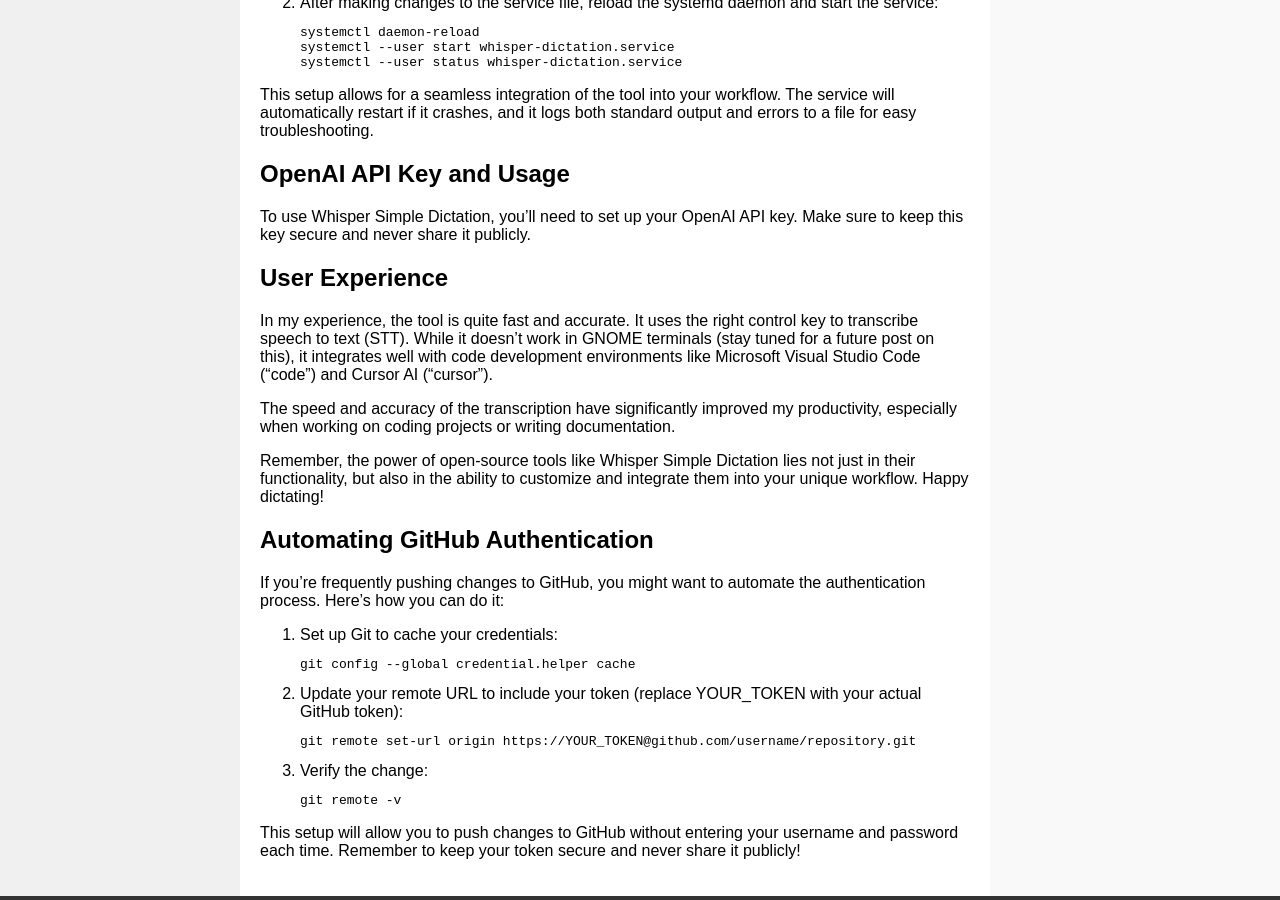
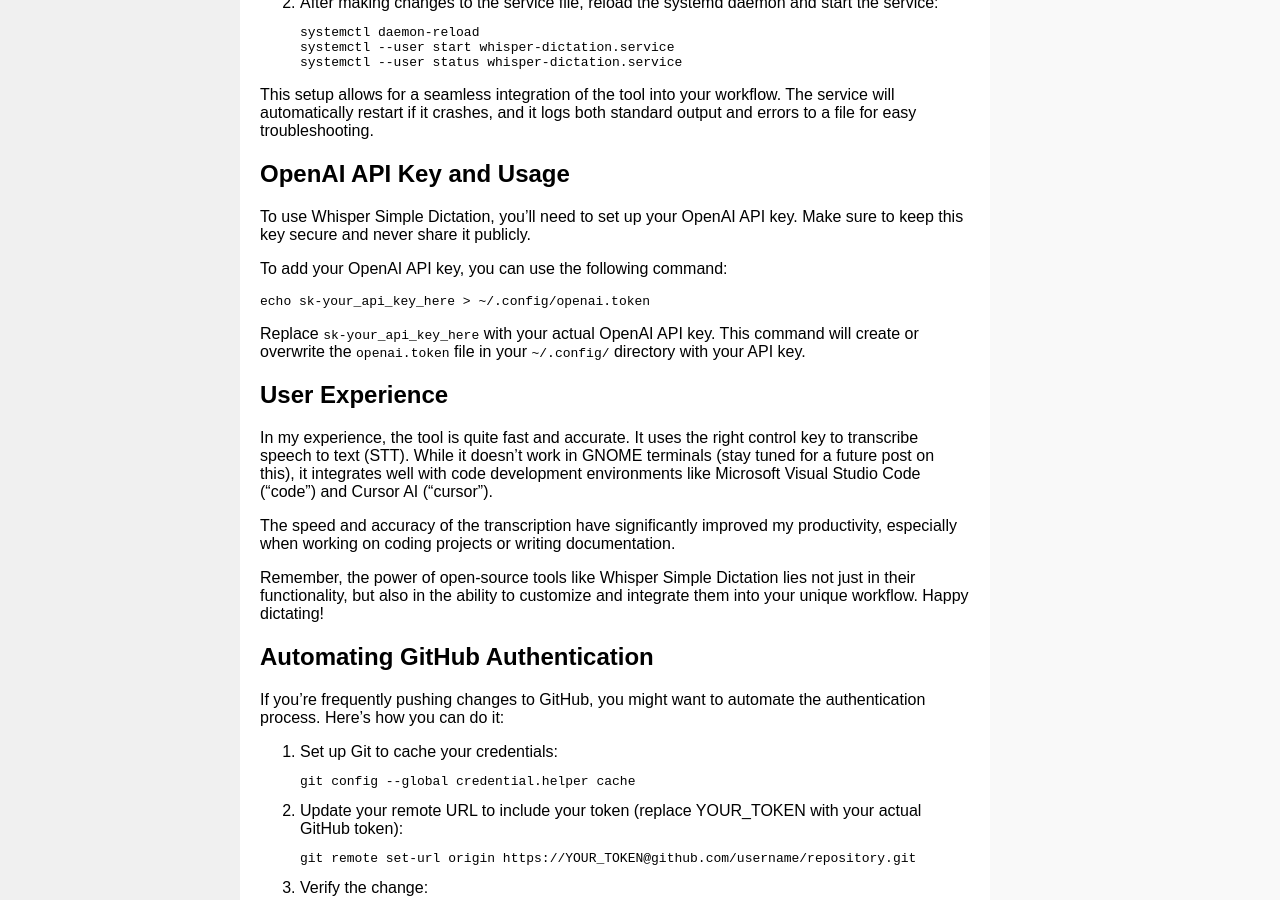
Before and after one commit to guidov/guidov.github.io, a Jekyll site: the page built from _posts/2024-09-16-whisper-simple-dictation-tool.md, in a window 1280 px wide and 900 px high, scrolled down 1747 px. Built offline with Jekyll 4.4.1, drawn with Linux system fonts in a browser that asks for light colours.

Commit message:
feat: Add OpenAI API key setup instructions to blog post

````diff
--- a/_posts/2024-09-16-whisper-simple-dictation-tool.md
+++ b/_posts/2024-09-16-whisper-simple-dictation-tool.md
@@ -85,6 +85,14 @@ This setup allows for a seamless integration of the tool into your workflow. The
 
 To use Whisper Simple Dictation, you'll need to set up your OpenAI API key. Make sure to keep this key secure and never share it publicly.
 
+To add your OpenAI API key, you can use the following command:
+
+```bash
+echo sk-your_api_key_here > ~/.config/openai.token
+```
+
+Replace `sk-your_api_key_here` with your actual OpenAI API key. This command will create or overwrite the `openai.token` file in your `~/.config/` directory with your API key.
+
 ## User Experience
 
 In my experience, the tool is quite fast and accurate. It uses the right control key to transcribe speech to text (STT). While it doesn't work in GNOME terminals (stay tuned for a future post on this), it integrates well with code development environments like Microsoft Visual Studio Code ("code") and Cursor AI ("cursor").
````
